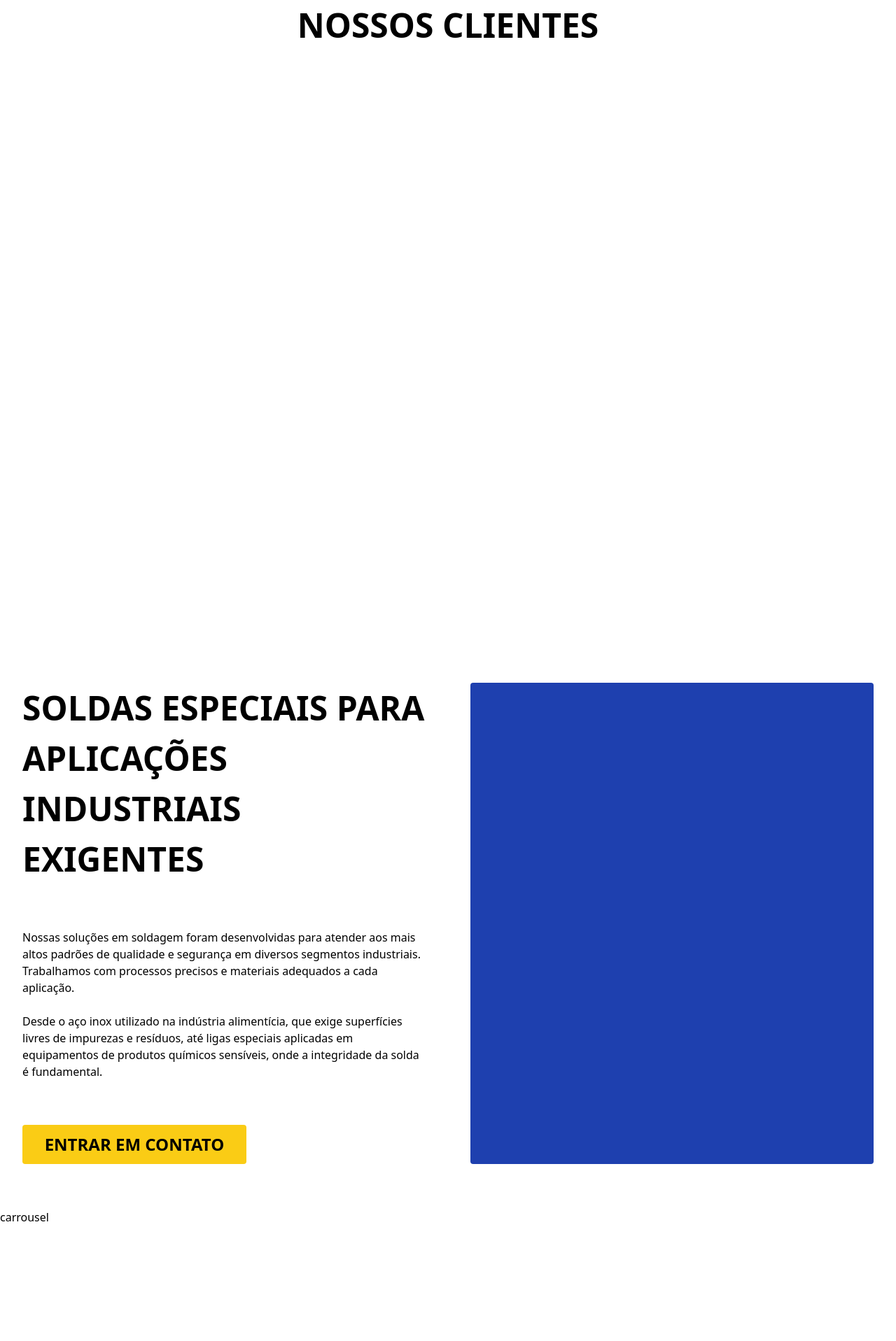
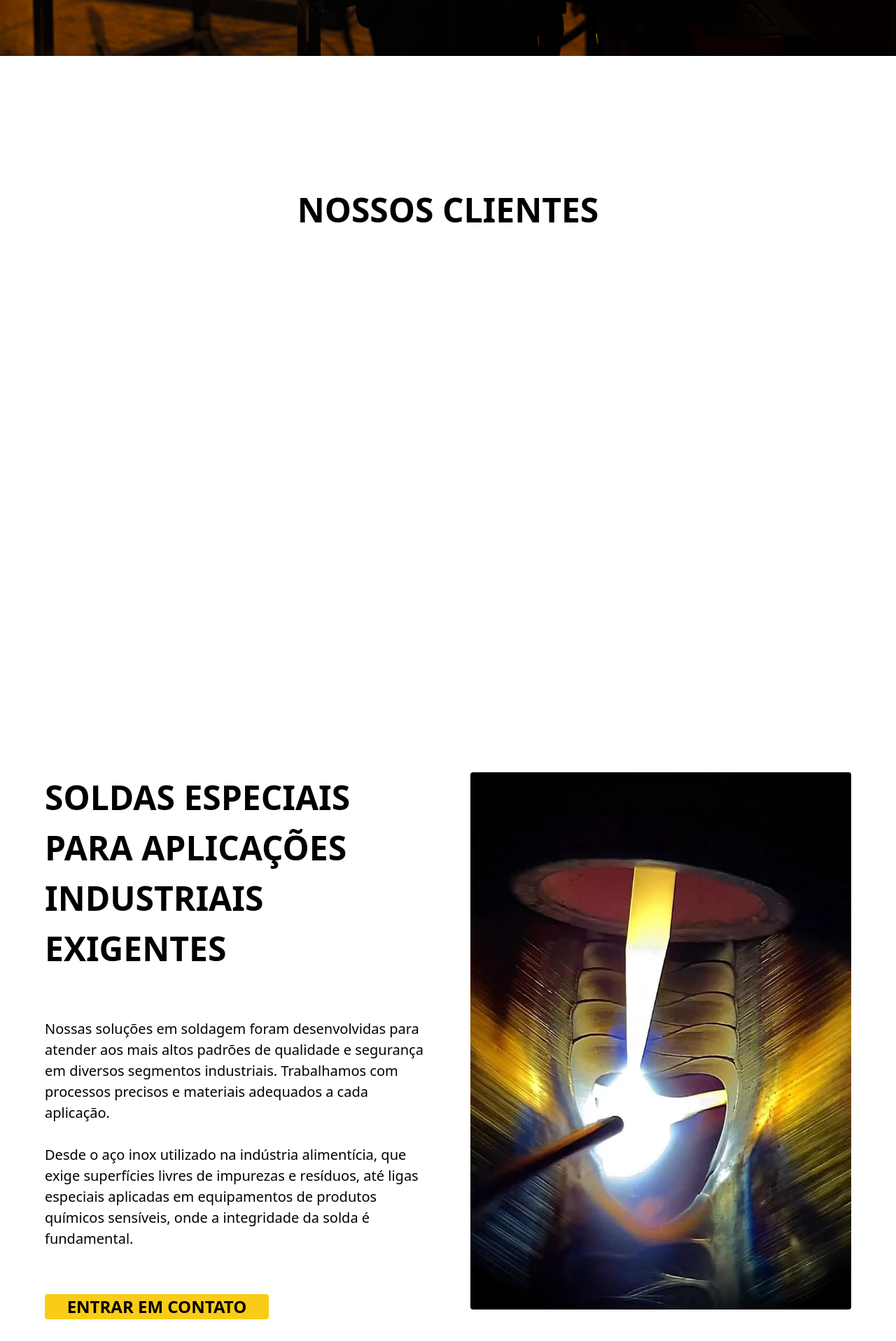
Before and after one commit to AmorimBreno/rc-soldas-website, a React (Vite) app: page / in a window 1280 px wide. Shown: the part 880-2797 px from the top of the page at 70% size. Built offline with nearby package versions, Linux system fonts and the light colour scheme.

Commit message:
fix: fixing sizing issues with sections and modeling the home page with components

```diff
--- /dev/null
+++ b/src/app/components/clientsSection/clientsSection.tsx
@@ -0,0 +1,16 @@
+export default function ClientSection() {
+  return (
+    <div className="flex min-h-[800px] w-full flex-col items-center justify-center">
+      <p className="text-[48px] font-bold uppercase">Nossos clientes</p>
+      <div className="mt-[96px] grid h-full auto-rows-[176px] grid-cols-7 gap-[8px] px-[32px]">
+        {[...Array(14).keys()]
+          .map((i) => i + 1)
+          .map(() => {
+            return (
+              <div className="size-[176px] bg-white text-black transition-all duration-300 ease-in-out hover:bg-yellow-400"></div>
+            )
+          })}
+      </div>
+    </div>
+  )
+}
--- /dev/null
+++ b/src/app/components/heroSection/heroSection.tsx
@@ -0,0 +1,25 @@
+import heroImage from '../../../assets/heroImage.png'
+
+export default function HeroSection() {
+  return (
+    <div
+      className={
+        ' flex min-h-[960px] w-full flex-col items-start justify-center  px-[32px]'
+      }
+      style={{
+        backgroundImage: `url(${heroImage})`,
+        backgroundSize: 'cover',
+        backgroundPosition: 'center'
+      }}
+    >
+      <p className="mt-[128px] w-1/2 text-[64px] font-bold">
+        A <span className="text-yellow-400">FORÇA</span> POR TRÁS DA INOVAÇÃO
+        INDUSTRIAL
+      </p>
+      <p className="mt-[16px] w-2/3 text-[24px]">
+        Com 27 anos de experiência, somos o elo de confiança que garante a
+        integridade e a durabilidade do seu projeto em cada ponto de solda.
+      </p>
+    </div>
+  )
+}
--- /dev/null
+++ b/src/app/components/soldasSection/soldasSection.tsx
@@ -0,0 +1,35 @@
+import heroImage from '../../../assets/soldaTIG.jpg'
+
+export default function SoldasSection() {
+  return (
+    <div className="mt-[32px] flex h-[960px] w-full flex-row items-center justify-center gap-[64px] bg-white px-[64px] py-[96px]">
+      <div className="flex h-full w-full flex-col items-start justify-between gap-[64px]">
+        <p className="text-[48px] font-bold uppercase text-black">
+          Soldas especiais para aplicações industriais exigentes
+        </p>
+        <p className="text-[20px] text-black">
+          Nossas soluções em soldagem foram desenvolvidas para atender aos mais
+          altos padrões de qualidade e segurança em diversos segmentos
+          industriais. Trabalhamos com processos precisos e materiais adequados
+          a cada aplicação. <br />
+          <br />
+          Desde o aço inox utilizado na indústria alimentícia, que exige
+          superfícies livres de impurezas e resíduos, até ligas especiais
+          aplicadas em equipamentos de produtos químicos sensíveis, onde a
+          integridade da solda é fundamental.
+        </p>
+        <div className="flex h-[80px] w-[320px] cursor-pointer items-center justify-center rounded-[4px] bg-yellow-400 text-[24px] font-bold uppercase text-black transition-all duration-300 ease-in-out hover:bg-yellow-300">
+          entrar em contato
+        </div>
+      </div>
+      <div
+        className="flex h-full w-full items-center justify-center rounded-[4px]"
+        style={{
+          backgroundImage: `url(${heroImage})`,
+          backgroundSize: 'cover',
+          backgroundPosition: 'center'
+        }}
+      ></div>
+    </div>
+  )
+}
--- a/src/app/pages/home.tsx
+++ b/src/app/pages/home.tsx
@@ -1,88 +1,84 @@
 import { useState } from 'react'
 import { useTheme } from '../hooks/use-theme'
-import { FormsData } from '../types/formsData';
-import ContactMeForms from '../components/ContactMeForms';
+import { FormsData } from '../types/formsData'
+import ContactMeForms from '../components/ContactMeForms'
+import HeroSection from '../components/heroSection/heroSection'
+import ClientSection from '../components/clientsSection/clientsSection'
+import SoldasSection from '../components/soldasSection/soldasSection'
 
 export function Home() {
   const { theme } = useTheme()
 
-  const [formsData, setFormsData] = useState<FormsData>({fullname:"", company: "", number: "", email:"", details:"",  images: []})
-
+  const [formsData, setFormsData] = useState<FormsData>({
+    fullname: '',
+    company: '',
+    number: '',
+    email: '',
+    details: '',
+    images: []
+  })
 
   const handleFormsChange = (
     e: React.ChangeEvent<HTMLInputElement | HTMLTextAreaElement>
   ) => {
-    const { name, value } = e.target;
+    const { name, value } = e.target
 
     if (name === 'number') {
-      const digits = value.replace(/\D/g, '');
+      const digits = value.replace(/\D/g, '')
 
-      if (digits.length > 11) return;
+      if (digits.length > 11) return
 
       // Aplica formatação apenas se o número de dígitos aumentou
       if (digits.length > previousPhoneDigits.length) {
-        const formatted = formatPhoneNumber(value);
-        setFormsData(prev => ({
+        const formatted = formatPhoneNumber(value)
+        setFormsData((prev) => ({
           ...prev,
           number: formatted
-        }));
+        }))
       } else {
         // Se está apagando, mantém o valor como está
-        setFormsData(prev => ({
+        setFormsData((prev) => ({
           ...prev,
           number: value
-        }));
+        }))
       }
 
       // Atualiza o valor anterior
-      setPreviousPhoneDigits(digits);
+      setPreviousPhoneDigits(digits)
     } else {
-      setFormsData(prev => ({
+      setFormsData((prev) => ({
         ...prev,
         [name]: value
-      }));
+      }))
     }
-  };
+  }
 
-
-  const [previousPhoneDigits, setPreviousPhoneDigits] = useState('');
+  const [previousPhoneDigits, setPreviousPhoneDigits] = useState('')
 
   const formatPhoneNumber = (value: string): string => {
+    const digits = value.replace(/\D/g, '').slice(0, 11)
 
-    const digits = value.replace(/\D/g, '').slice(0, 11);
+    if (digits.length === 0) return ''
+    if (digits.length === 1) return `(${digits}`
+    if (digits.length === 2) return `(${digits})`
+    if (digits.length <= 7) return `(${digits.slice(0, 2)}) ${digits.slice(2)}`
+    return `(${digits.slice(0, 2)}) ${digits.slice(2, 7)}-${digits.slice(7, 11)}`
+  }
 
-    if (digits.length === 0) return '';
-    if (digits.length === 1) return `(${digits}`;
-    if (digits.length === 2) return `(${digits})`;
-    if (digits.length <= 7) return `(${digits.slice(0, 2)}) ${digits.slice(2)}`;
-    return `(${digits.slice(0, 2)}) ${digits.slice(2, 7)}-${digits.slice(7, 11)}`;
-  };
-
-
-
-
-  const handleImageChange = (
-    e: React.ChangeEvent<HTMLInputElement>
-  ) => {
-    const files = e.target.files;
+  const handleImageChange = (e: React.ChangeEvent<HTMLInputElement>) => {
+    const files = e.target.files
     if (files && files.length > 0) {
-      setFormsData(prev => ({
+      setFormsData((prev) => ({
         ...prev,
         images: Array.from(files)
-      }));
+      }))
     }
-  };
+  }
 
-
-
-  const handleFormsSubmit = (
-    e: React.FormEvent<HTMLFormElement>
-  ) => {
-    e.preventDefault();
-    console.log("Dados enviados:", formsData);
-  };
-
-
+  const handleFormsSubmit = (e: React.FormEvent<HTMLFormElement>) => {
+    e.preventDefault()
+    console.log('Dados enviados:', formsData)
+  }
 
   return (
     <main
@@ -93,31 +89,18 @@ export function Home() {
       }}
       className="flex min-h-screen w-full flex-col items-center justify-center gap-12 py-24 transition-all duration-700 md:py-0"
     >
-      <div className='h-screen w-full flex flex-col items-start justify-center px-[32px]'>
-        <p className='text-[64px] font-bold w-1/2 mt-[128px]'>A <span className='text-yellow-400 '>FORÇA</span> POR TRÁS DA INOVAÇÃO INDUSTRIAL</p>
-        <p className='w-2/3 text-[24px] mt-[16px]'>Com 27 anos de experiência, somos o elo de confiança que garante a integridade e a durabilidade do seu projeto em cada ponto de solda.</p>
-      </div>
-      <div className='h-screen w-full flex flex-col items-center justify-start px-[32px] mt-[32px]'>
-        <p className='text-[48px] uppercase font-bold'>Nossos clientes</p>
-        <div className="px-[32px] h-full grid grid-cols-7 auto-rows-[176px] gap-[8px] mt-[96px]">
-        {[...Array(14).keys()].map(i => i + 1).map(()=> {
-          return <div className='size-[176px] bg-white text-black hover:bg-yellow-400 transition-all duration-300 ease-in-out'></div>
-        })}
-        </div>
-      </div>
-      <div className='h-screen w-full flex flex-row items-center justify-start px-[32px] pt-[96px] pb-[16px] mt-[32px] bg-white gap-[64px]'>
-        <div className='w-full h-full flex flex-col  gap-[64px]'>
-          <p className='uppercase text-[48px] text-black font-bold'>Soldas especiais para aplicações industriais exigentes</p>
-          <p className='text-[16px] text-black'>Nossas soluções em soldagem foram desenvolvidas para atender aos mais altos padrões de qualidade e segurança em diversos segmentos industriais. Trabalhamos com processos precisos e materiais adequados a cada aplicação. <br/><br/>
-Desde o aço inox utilizado na indústria alimentícia, que exige superfícies livres de impurezas e resíduos, até ligas especiais aplicadas em equipamentos de produtos químicos sensíveis, onde a integridade da solda é fundamental.</p>
-        <div className='w-[320px] h-[80px] bg-yellow-400 flex items-center justify-center uppercase text-black text-[24px] font-bold rounded-[4px] hover:bg-yellow-300 cursor-pointer transition-all duration-300 ease-in-out'>entrar em contato</div>
-        </div>
-        <div className='w-full h-full flex justify-center items-center bg-blue-800 rounded-[4px]'></div>
-      </div>
-      <div className='w-full h-screen'>carrousel</div>
-      <div className='h-screen w-full flex flex-col items-center justify-start px-[32px] pt-[96px] pb-[16px] mt-[32px] bg-white gap-[64px] text-black'>
-        <p className='font-bold text-[48px]'>CONTATE-NOS</p>
-        <ContactMeForms formsData={formsData} handleFormsChange={handleFormsChange} handleFormsSubmit={handleFormsSubmit} handleImageChange={handleImageChange}/>
+      <HeroSection />
+      <ClientSection />
+      <SoldasSection />
+      <div className="h-screen w-full">carrousel</div>
+      <div className="mt-[32px] flex h-screen w-full flex-col items-center justify-start gap-[64px] bg-white px-[32px] pb-[16px] pt-[96px] text-black">
+        <p className="text-[48px] font-bold">CONTATE-NOS</p>
+        <ContactMeForms
+          formsData={formsData}
+          handleFormsChange={handleFormsChange}
+          handleFormsSubmit={handleFormsSubmit}
+          handleImageChange={handleImageChange}
+        />
       </div>
     </main>
   )
```
Also changed, not shown: src/assets/heroImage.png (added), src/assets/soldaTIG.jpg (added).
